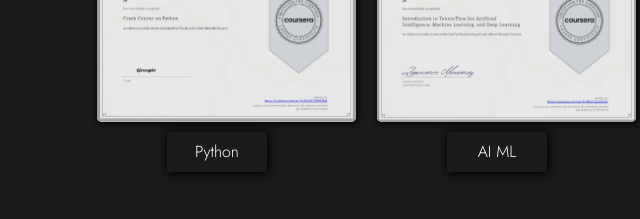
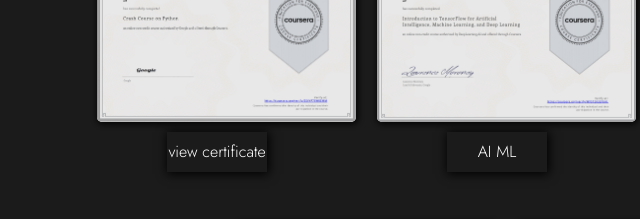
Before and after one commit to ganeshkondaka/portfolio-website, a plain HTML site: page index.html in a window 1280 px wide. Shown: the part 1660-1879 px from the top of the page, 123-763 px from the left. Drawn offline with nearby package versions, Linux system fonts and the light colour scheme.

Commit message:
Update index.html python button
changed python button to view certificate

```diff
--- a/index.html
+++ b/index.html
@@ -116,7 +116,7 @@
         <div class="cert-images">
             <div class="1">
                 <img src="./pythoncer.png" alt="python certificate">
-                <button onclick="window.location.href='./pythoncer.pdf';">Python </button>
+                <button onclick="window.location.href='./pythoncer.pdf';">view certificate</button>
             </div>
             <div class="2">
                 <img src="./ai ml.png" alt="NLP exam certificate">
```
